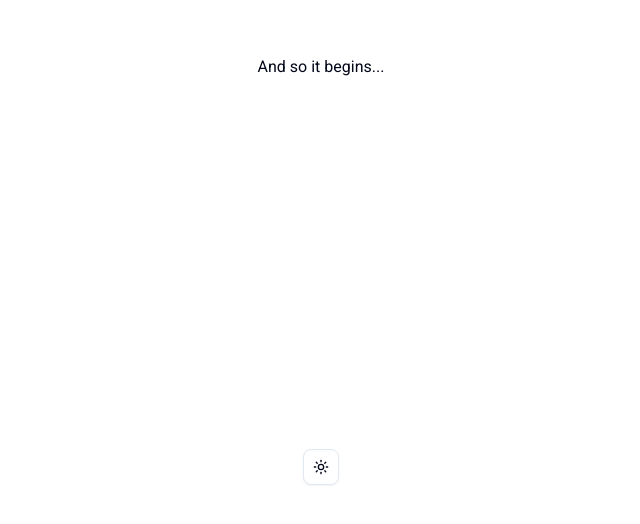
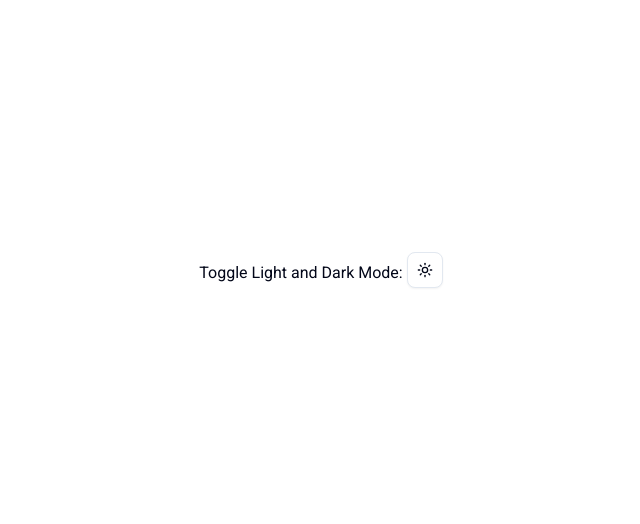
Before and after one commit to noatmeal/noatmeal_app, a Next.js app: page / in a window 1280 px wide. Shown: the part 130-654 px from the top of the page, without its empty margins (319-959 px from the left). Built offline with nearby package versions, Linux system fonts and the light colour scheme.

Commit message:
Less pompous text.

```diff
--- a/src/app/page.tsx
+++ b/src/app/page.tsx
@@ -3,8 +3,10 @@ import { ToggleLightAndDark } from "@/components/toggle-light-and-dark";
 export default function Home() {
   return (
     <div className="h-screen grid place-items-center font-roboto">
-      <span>And so it begins...</span>
-      <ToggleLightAndDark></ToggleLightAndDark>
+      <div>
+        <span>Toggle Light and Dark Mode: </span>
+        <ToggleLightAndDark />
+      </div>
     </div>
   );
 }
```
